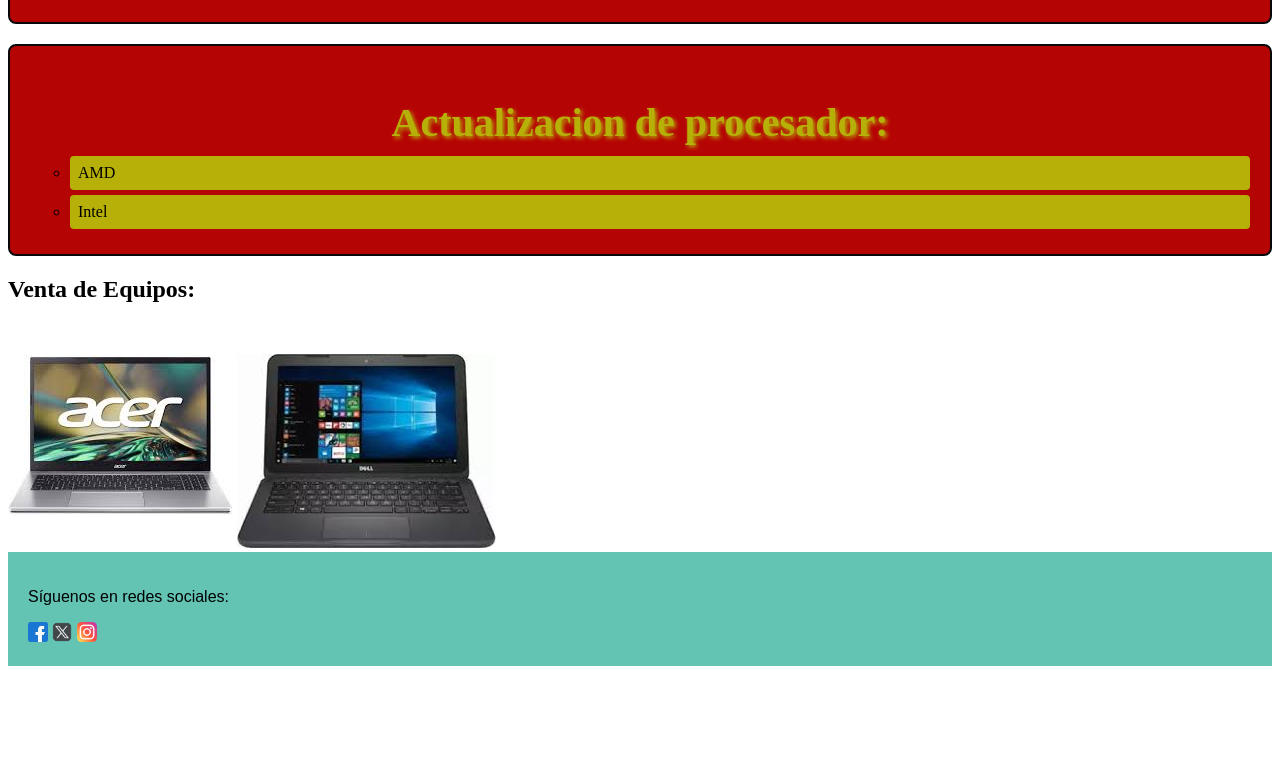
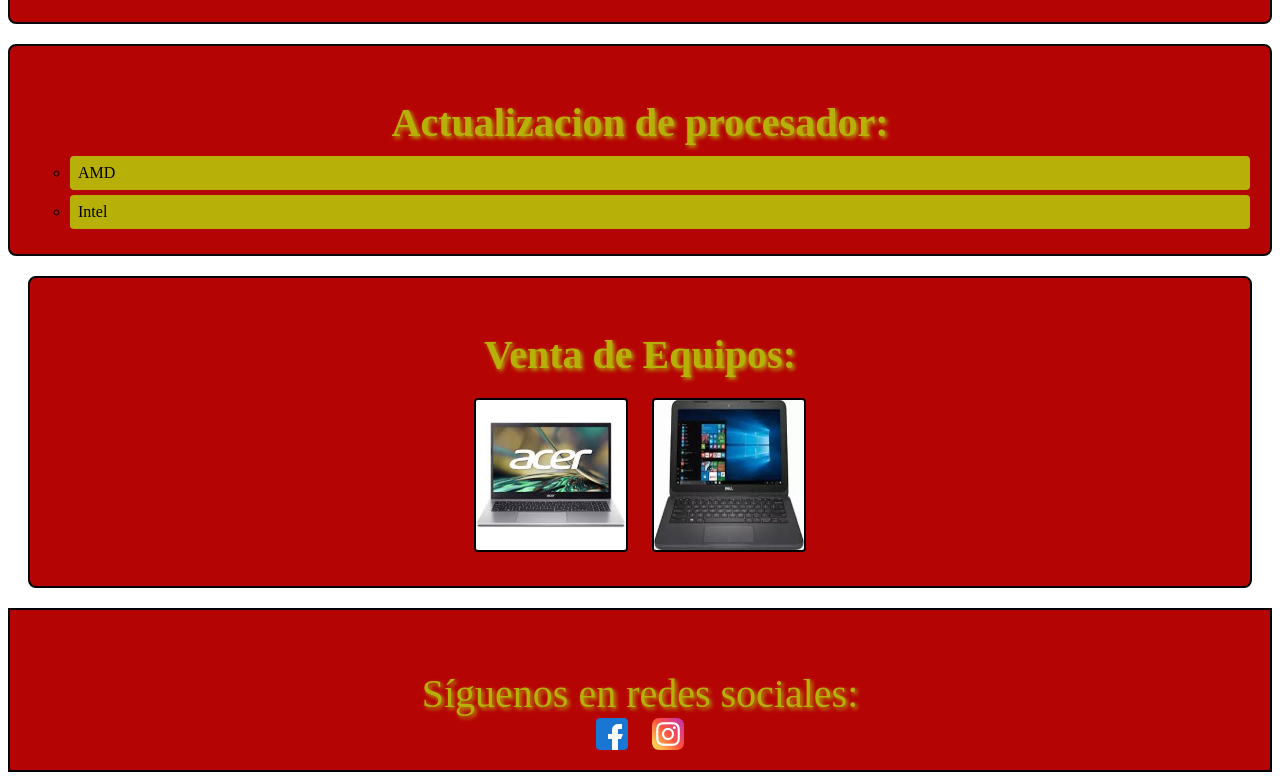
Before and after one commit to Billanilazaro97/Actividad-10-11, a plain HTML site: page index.html in a window 1280 px wide. Shown: the part 1371-2151 px from the top of the page. Before the commit the page ends 2045 px from the top, so only its background shows below. Drawn offline with Linux system fonts and the light colour scheme.

Commit message:
odio css jaja

```diff
--- a/contacto.css
+++ b/contacto.css
@@ -1,7 +1,37 @@
-h1 {
-    background-color: yellow;
-    color: blue;
+body {
+    font-family: Arial, sans-serif;
+    margin: 0;
+    padding: 0;
+    background-color: #051F24;
+    color: #BF257C;
+}
+
+footer {
+    background-color: #051F24;
+    color: #BF257C;
+    padding: 20px 0;
     text-align: center;
-    padding: 5px;
-    font-family: Georgia, 'Times New Roman', Times, serif;
+    position: fixed;
+    width: 100%;
+    bottom: 1;
 }
+
+.contactos {
+    max-width: 600px;
+    margin: 0 auto;
+    padding: 0 20px;
+}
+
+.contactos h1 {
+    font-size: 1.8em;
+    margin-bottom: 20px;
+}
+.contactos ul {
+    list-style: none;
+    padding: 0;
+}
+
+.contactos ul li  {
+    margin: 10px 0;
+    font-size: 1.2em;
+}
--- a/index.html
+++ b/index.html
@@ -79,9 +79,6 @@
         <p>Síguenos en redes sociales:</p>
         <a href="https://www.facebook.com/chueca.billani">
         <img  src="/img/facebook.png" alt="Facebook"></a>
-
-        <img src="/img/logotipos.png" alt="Twitter">
-
         <a href="https://www.instagram.com/pedrobillani/">
         <img src="/img/instagram.png" alt="Instagram"></a>
 
--- a/nosotros.css
+++ b/nosotros.css
@@ -1,6 +1,31 @@
+body {
+    font-family:Cambria, Cochin, Georgia, Times, 'Times New Roman', serif; /* Tipo de letra */
+    background-color: #558B72;
+    margin: 0;
+    padding: 0;
+    display: flex;
+    justify-content: center;
+    align-items: center;
+    height: 100vh;
+}
+
+
 h1 {
-    color: #63C4B4;
-    background-color: #E1F4F1;
+    color: #BAE12F;
     text-align: center;
-    font-family: 'Lucida Sans', 'Lucida Sans Regular', 'Lucida Grande', 'Lucida Sans Unicode', Geneva, Verdana, sans-serif;
+    margin-bottom: 20px;
 }
+
+.nosotros {
+    display: flex;
+    justify-content: center;
+    align-items: center;
+    gap: 20px;
+}
+
+
+.nosotros img {
+    border-radius: 50%;
+    border: 3px solid #BAE12F;
+    box-shadow: 0 4px 8px black;
+}
--- a/servicios.css
+++ b/servicios.css
@@ -1,19 +1,47 @@
 body {
-    background-image: url(/img/net2.png);
-    background-size: cover;
+    font-family: cursive;
+    margin: 0;
+    padding: 0;
+    background-color: #89A9BD;
+    color: black;
 }
-h1{
-    background-color: #63C4B4;
-    color: #E1F4F1;
-    font-family: cursive;
+
+h1 {
+    text-align: center;
+    padding: 20px;
+    background-color: #14E0DD;
+    color: whitesmoke;
+    margin: 0;
 }
+
+div {
+    max-width: 800px;
+    margin: 20px auto;
+    padding: 20px;
+    background-color: white;
+    box-shadow: 0 0 10px black;
+    border-radius: 8px;
+}
+
 h3 {
-    background-color: #63C4B4;
-    color: #E1F4F1;
-    font-family: cursive;
+    color: #53D520;
+    border-bottom: 2px solid #53D520;
+    padding-bottom: 5px;
+    margin-bottom: 10px;
+}
 
+ul {
+    list-style-type: none;
+    padding: 0;
 }
-li {
-    font-family: cursive;
 
+ul li {
+    background: #e9f5e9;
+    margin: 5px 0;
+    padding: 10px;
+    border-radius: 5px;
 }
+
+ul li:hover {
+    background: #d1e9d1;
+}
--- a/style.css
+++ b/style.css
@@ -196,18 +196,56 @@
 }
 
 
+.Venta {
+    background-color: #b50404;
+    border: 2px solid black;
+    border-radius: 8px;
+    padding: 20px;
+    margin: 20px;
+    text-align: center;
+}
 
+.Venta h2 {
+    color: #b6b008;
+    margin-bottom: 10px;
+    text-shadow: 2px 2px 4px;
+    text-align: center;
+    font-size: 2.5rem;
+}
+
+
+.Venta div img {
+    width: 150px;
+    height: 150px;
+    margin: 10px;
+    border: 2px solid black;
+    border-radius: 4px;
+}
 
 
 
 .footer {
-    background-color: #63C4B4;
-    color: black;
-    text-align: left;
-    padding: 20px ;
-    font-family: fantasy;
-    border-bottom: #111010;
-    & img {
-    height: 20px;
-    }
+    background-color: #b50404;
+    color: #b6b008;
+    padding: 20px;
+    text-align: center;
+    border: 2px solid black;
 }
+
+.footer p {
+    color: #b6b008;
+    margin-bottom: 1px;
+    text-shadow: 2px 2px 4px;
+    text-align: center;
+    font-size: 2.5rem;
+}
+
+.footer a {
+    margin: 0 10px;
+}
+
+.footer img {
+    width: 32px;
+    height: auto;
+    vertical-align: middle;
+}
```
Also changed, not shown: contactos.html (+13 -2 lines).
